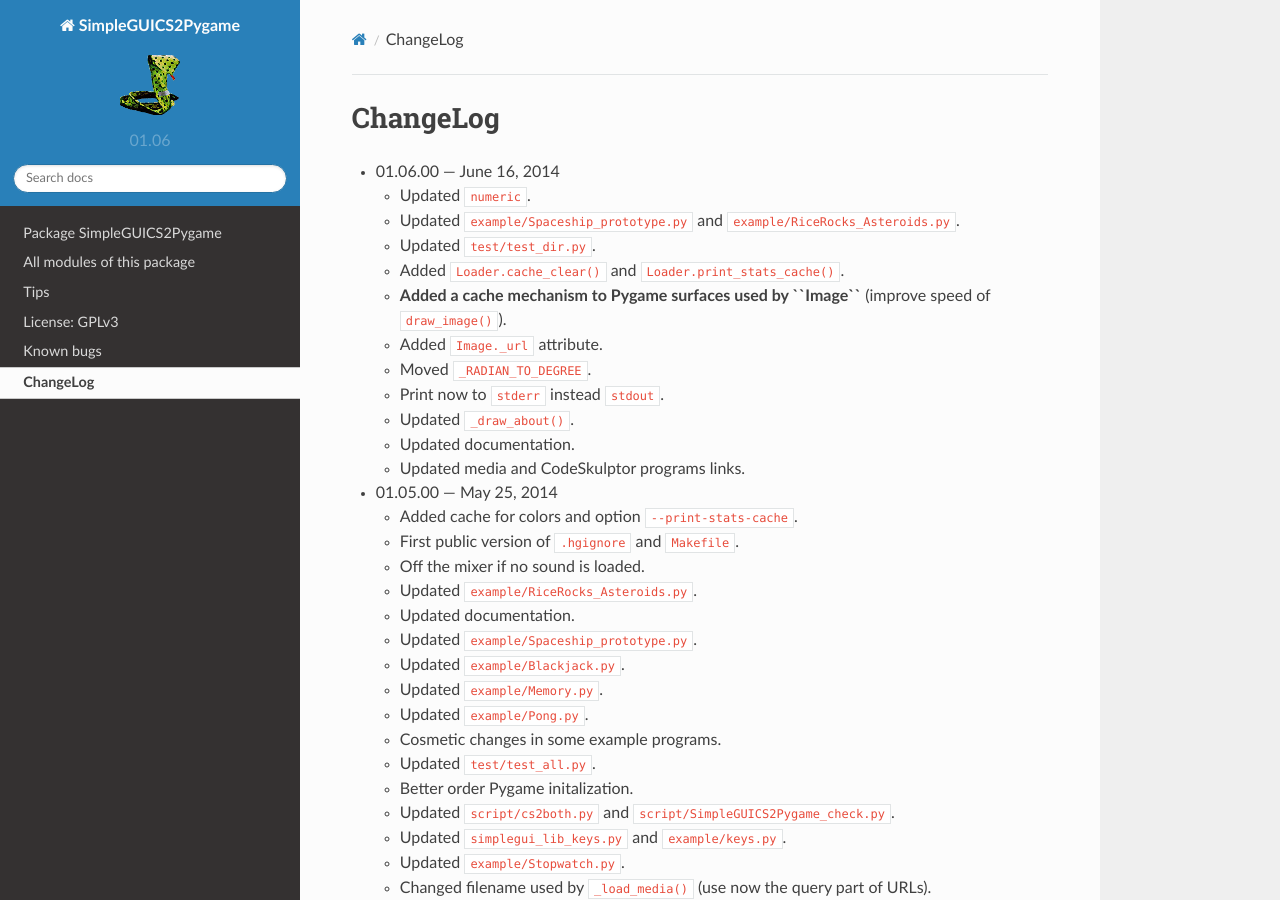
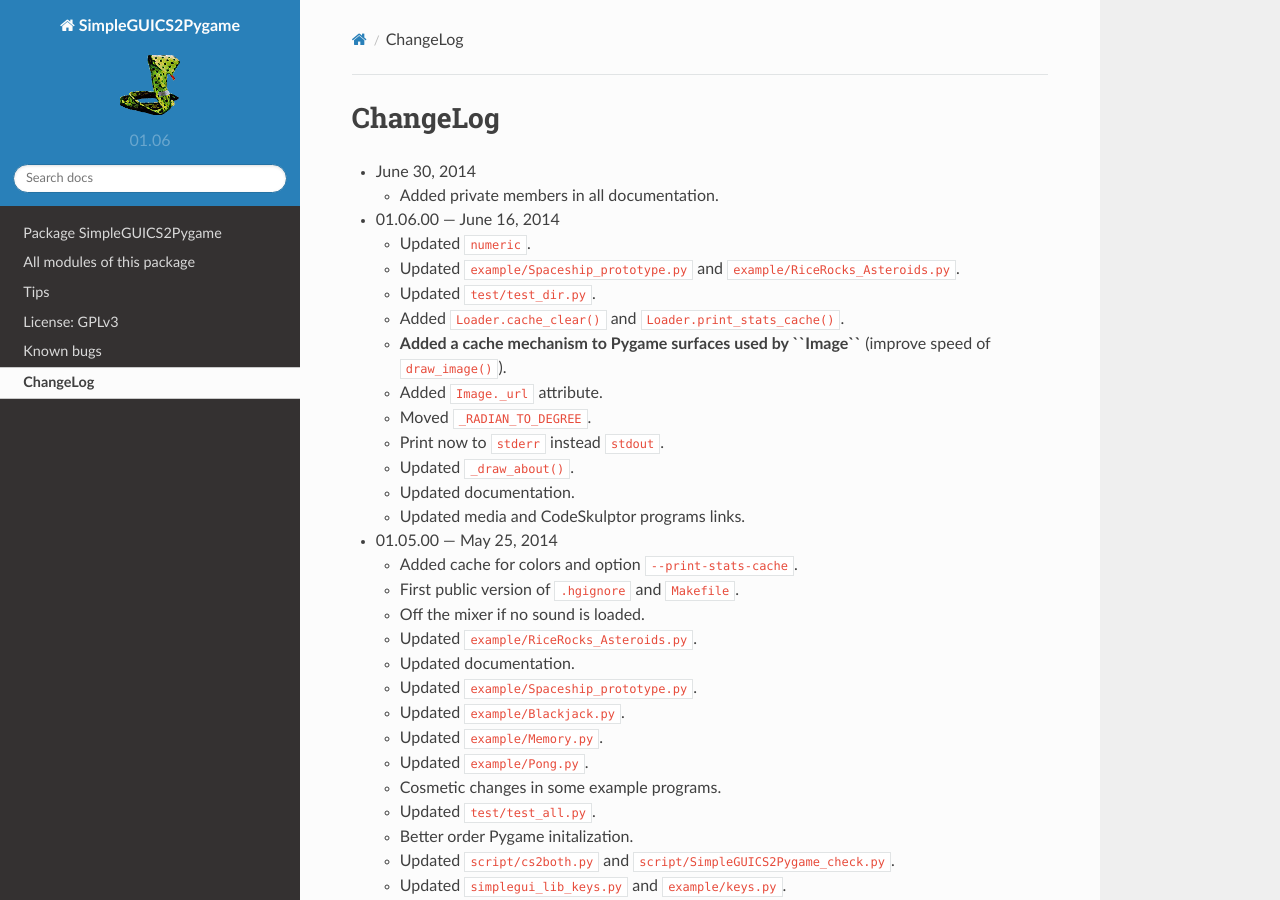
Before and after one commit to rhul-compsoc/SimpleGUICS2Pygame, a Sphinx documentation site: the page built from Sphinx/ChangeLog.rst, in a window 1280 px wide and 900 px high. Built offline with Sphinx 7.4.7 and the Read the Docs theme 2.0.0, drawn with Linux system fonts in a browser that asks for light colours.

Commit message:
Updated changelog.

```diff
--- a/README.rst
+++ b/README.rst
@@ -106,6 +106,10 @@ along with this program. If not, see <http://www.gnu.org/licenses/>.
 
 Changes
 =======
+* June 30, 2014
+
+  - Added private members in all documentation.
+
 * 01.06.00 --- June 16, 2014
 
   - Updated ``numeric``.
--- a/Sphinx/ChangeLog.rst
+++ b/Sphinx/ChangeLog.rst
@@ -1,5 +1,9 @@
 ChangeLog
 =========
+* June 30, 2014
+
+  - Added private members in all documentation.
+
 * 01.06.00 --- June 16, 2014
 
   - Updated ``numeric``.
```
